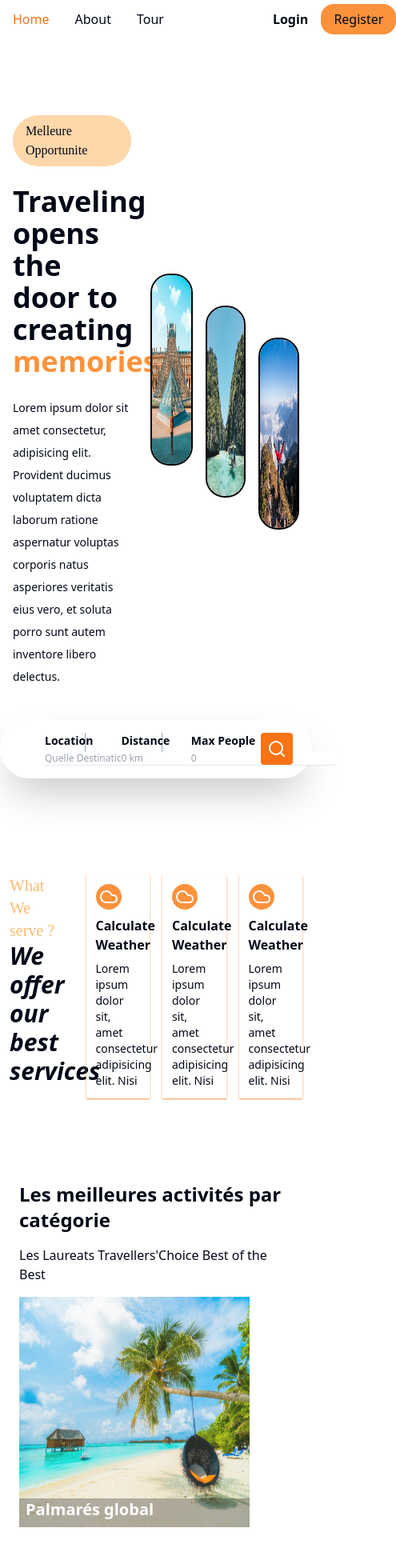
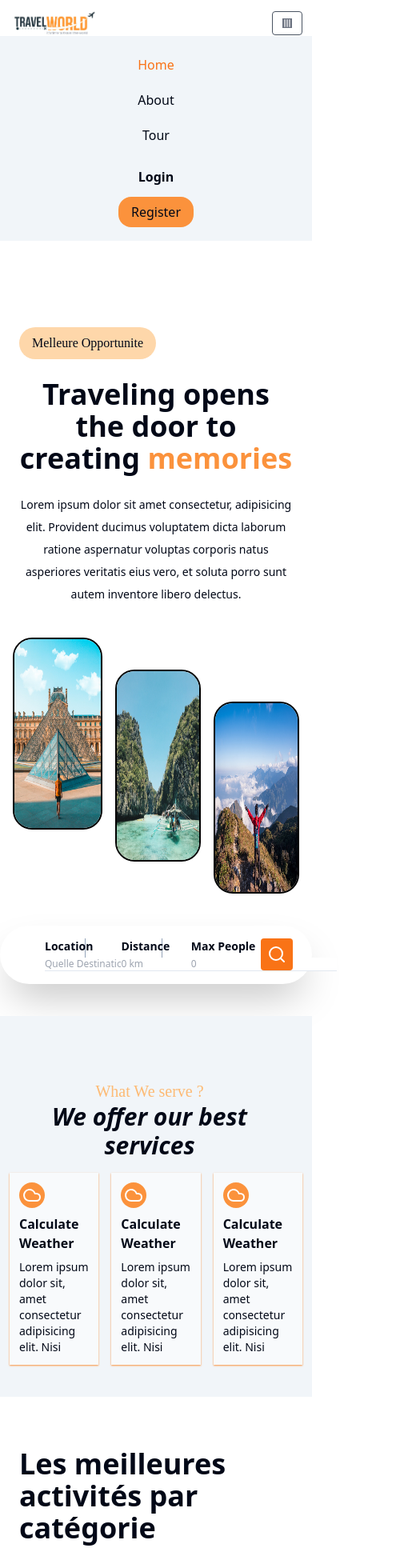
Before and after one commit to SidyMohamedSalim/easyTourisme, a Next.js app: page / in a window 390 px wide. Shown: the top 1950 px of the page at 80% size, 495 px wide, since content can reach past the window. Built offline with nearby package versions, Linux system fonts and the light colour scheme.

Commit message:
add responsive

```diff
--- a/app/header.tsx
+++ b/app/header.tsx
@@ -1,12 +1,16 @@
+import Menu from "@/components/ui/Menu";
+import { MenuIcon, X } from "lucide-react";
 import Image from "next/image";
 import Link from "next/link";
 import React from "react";
 
 const Header = () => {
+  const isOpen = false;
   return (
     <header>
-      <div className="max-w-5xl mx-auto flex items-center justify-between py-3">
-        <div>
+      <div className="max-w-5xl mx-auto max-md:flex-col flex items-center justify-between py-3 ">
+        <div className="flex justify-between max-md:w-full max-md:items-center max-md:px-3">
+          <div className=" ">
             <Image
               width={300}
               height={200}
@@ -15,7 +19,51 @@ const Header = () => {
               alt=""
             />
           </div>
-        <div className="flex justify-evenly gap-12">
+          <Menu isOpenned={isOpen} />
+        </div>
+
+        {/* Menu */}
+
+        {/* ResponsiveMenu */}
+        {!isOpen && (
+          <div className=" flex flex-col items-center justify-center  text-center  gap-1 md:hidden w-full bg-slate-100 py-3">
+            <nav className=" text-md font-light w-full ">
+              <div className="py-2 my-1 items-center flex flex-col hover:bg-white">
+                <Link href={"/"} className="px-4 text-orange-500">
+                  Home
+                </Link>
+              </div>
+              <div className="py-2 my-1 hover:bg-white">
+                <Link href={"/about"} className="px-4">
+                  About
+                </Link>
+              </div>
+              <div className="py-2 my-1 hover:bg-white">
+                <Link href={"/tours"} className="px-4 ">
+                  Tour
+                </Link>
+              </div>
+            </nav>
+            <div className="">
+              <div className="py-2 my-1 hover:bg-white">
+                <Link className="font-semibold p-4" href={"/auth/login"}>
+                  Login
+                </Link>
+              </div>
+              <div className="py-2 my-1">
+                <Link
+                  className="bg-orange-400 rounded-2xl px-4 py-2"
+                  href={"/auth/register"}
+                >
+                  Register
+                </Link>
+              </div>
+            </div>
+          </div>
+        )}
+        {/*  */}
+
+        <div className="flex justify-evenly gap-12 max-md:hidden">
           <nav className="mr-14 text-md font-light">
             <Link href={"/"} className="px-4 text-orange-500">
               Home
@@ -39,6 +87,8 @@ const Header = () => {
             </Link>
           </div>
         </div>
+
+        {/* Fin menu */}
       </div>
     </header>
   );
--- a/app/page.tsx
+++ b/app/page.tsx
@@ -1,7 +1,8 @@
 import Features from "@/components/home/Features";
+import News from "@/components/home/News";
 import Services from "@/components/home/Services";
 import Welcome from "@/components/home/Welcome";
-import Image from "next/image";
+import WhyMe from "../components/home/WhyMe";
 
 export default function Home() {
   return (
@@ -9,6 +10,8 @@ export default function Home() {
       <Welcome />
       <Services />
       <Features />
+      <WhyMe />
+      <News />
     </main>
   );
 }
--- a/components/home/Features.tsx
+++ b/components/home/Features.tsx
@@ -8,15 +8,15 @@ const Features = () => {
         <div className="mx-6">
           {/* title section */}
           <div>
-            <h1 className="font-semibold text-2xl mb-4">
+            <h1 className="font-semibold text-4xl mb-1">
               Les meilleures activités par catégorie
             </h1>
-            <p className="text-md">
+            <p className="text-md py-3">
               Les Laureats Travellers&apos;Choice Best of the Best
             </p>
           </div>
           {/* content */}
-          <div className="flex flex-wrap  gap-4">
+          <div className="grid  sm:grid-cols-2 md:grid-cols-3  gap-4">
             <BlocA title={"Palmarés global"} image={"/images/tour-img02.jpg"} />
             <BlocA title={"Palmarés global"} image={"/images/tour-img03.jpg"} />
             <BlocA title={"Palmarés global"} image={"/images/tour-img01.jpg"} />
--- /dev/null
+++ b/components/home/News.tsx
@@ -0,0 +1,40 @@
+import React from "react";
+import BlocB from "../ui/blocs/blocB";
+import BlocC from "../ui/blocs/blocC";
+
+const News = () => {
+  return (
+    <section className="relative my-16">
+      <div className="max-w-5xl mx-auto my-4 h-84 bg-covers">
+        <div className="mx-6">
+          {/* desc section */}
+          <div>
+            <h1 className="font-semibold text-4xl mb-1">
+              Nos offres du moment
+            </h1>
+            <p className="text-md py-3">
+              Lorem ipsum dolor sit amet consectetur adipisicing elit.
+            </p>
+          </div>
+          {/* content */}
+          <div className="grid  max-md:grid-cols-2 grid-cols-3  gap-4">
+            <BlocB
+              desc={"Palmarés global"}
+              image={"/tour-images/tour-img08.jpg"}
+            />
+            <BlocB
+              desc={"Palmarés global"}
+              image={"/tour-images/tour-img09.jpg"}
+            />
+            <BlocB desc={"Palmarés global"} image={"/images/gallery-03.jpg"} />
+            <BlocB desc={"Palmarés global"} image={"/images/gallery-04.jpg"} />
+            <BlocB desc={"Palmarés global"} image={"/images/gallery-02.jpg"} />
+            <BlocB desc={"Palmarés global"} image={"/images/gallery-01.jpg"} />
+          </div>
+        </div>
+      </div>
+    </section>
+  );
+};
+
+export default News;
--- a/components/home/Services.tsx
+++ b/components/home/Services.tsx
@@ -3,9 +3,9 @@ import React from "react";
 
 const Services = () => {
   return (
-    <div>
-      <div className="max-w-5xl mx-auto grid grid-cols-4 gap-4 px-3 pt-20 pb-10">
-        <div className="pr-4">
+    <div className="bg-slate-100">
+      <div className="max-w-5xl mx-auto grid grid-cols-4 max-md:grid-cols-3 gap-4 px-3 pt-20 pb-10 ">
+        <div className="pr-4 max-md:col-span-3 text-center">
           <h2 className="font-second text-xl text-orange-300">
             What We serve ?
           </h2>
@@ -25,7 +25,7 @@ export default Services;
 
 export const Service = () => {
   return (
-    <div className="sha shadow-sm shadow-orange-400 p-3">
+    <div className="sha shadow-sm shadow-orange-400 p-3 bg-slate-50">
       <div className="text-white bg-orange-400 w-fit p-1 rounded-full">
         <Cloud className="text-sm" />
       </div>
--- a/components/home/Welcome.tsx
+++ b/components/home/Welcome.tsx
@@ -6,9 +6,9 @@ const Welcome = () => {
   return (
     <div>
       <div className="max-w-5xl mx-auto">
-        <div className=" mx-auto flex justify-between items-center max-xl:px-4 pt-24">
+        <div className=" mx-auto flex max-md:flex-col max-md:px-0 justify-between items-center max-xl:px-4 pt-24">
           {/* left */}
-          <div className="w-[48%] pr-6">
+          <div className="w-[48%] pr-6 max-md:px-6 max-md:w-full max-md:text-center">
             <div className="bg-orange-200 w-fit px-4 py-2 rounded-full font-[cursive]">
               Melleure Opportunite
             </div>
@@ -25,7 +25,7 @@ const Welcome = () => {
           </div>
 
           {/* right */}
-          <div className="w-[55%] flex">
+          <div className="w-[55%] flex max-md:px-4 max-md:w-full max-md:mt-10">
             <div className="mr-4">
               <Image
                 className="w-96  h-60 mr-5 border-2 border-black rounded-3xl"
--- /dev/null
+++ b/components/home/WhyMe.tsx
@@ -0,0 +1,74 @@
+import { Globe, Globe2, LocateFixed, Map, MapIcon } from "lucide-react";
+import Image from "next/image";
+import React from "react";
+
+const WhyMe = () => {
+  return (
+    <section className="relative my-16 py-5 bg-slate-100">
+      <div className="max-w-5xl mx-auto my-4 h-84 bg-covers">
+        <div className="mx-6">
+          {/* title section */}
+          <div>
+            <h1 className="font-semibold text-4xl mb-1">Why Choose Us</h1>
+            <p className="text-md py-3">
+              The gladdest moment in human life, me thinks, is a departure into
+              unknown lands.
+            </p>
+          </div>
+          {/* content */}
+          <div className="grid grid-cols-4 grid-rows-4  gap-4 md:gap-2">
+            <div className=" row-span-2 col-span-4 md:col-span-2 md:row-span-4 ">
+              <Image
+                src={"/tour-images/tour-img01.jpg"}
+                alt=""
+                width={8000}
+                height={9000}
+                className="w-full h-full"
+              />
+            </div>
+            <div className=" row-span-1 col-span-2 md:col-span-1 md:row-span-2">
+              <Image
+                src={"/tour-images/tour-img05.jpg"}
+                alt=""
+                width={8000}
+                height={9000}
+                className="w-full h-full"
+              />
+            </div>
+            <div className=" row-span-1 col-span-2  flex bg-white justify-center items-center flex-col text-center px-3 md:col-span-1 md:row-span-2">
+              <Globe2 className="mb-2 mt-4" size={30} color={"orange"} />
+              <h1 className="text-2xl font-medium py-2 italic">
+                Passionate Travel
+              </h1>
+              <p className="text-sm px-3 py-2 font-extralight">
+                Lorem ipsum dolor sit amet consectetur adipisicing elit. Dolor,
+                soluta.
+              </p>
+            </div>
+            <div className=" row-span-1 col-span-2 bg-white flex justify-center items-center flex-col text-center px-3 md:col-span-1 md:row-span-2">
+              <LocateFixed className="my-2" size={30} color={"orange"} />
+              <h1 className="text-2xl font-medium py-2 italic">
+                Beautiful Place
+              </h1>
+              <p className="text-sm px-3 py-2 font-extralight">
+                Lorem ipsum dolor sit amet consectetur adipisicing elit. Dolor,
+                soluta.
+              </p>
+            </div>
+            <div className=" row-span-1 col-span-2 md:col-span-1 md:row-span-2">
+              <Image
+                src={"/tour-images/tour-img02.jpg"}
+                alt=""
+                width={8000}
+                height={9000}
+                className="w-full h-full"
+              />
+            </div>
+          </div>
+        </div>
+      </div>
+    </section>
+  );
+};
+
+export default WhyMe;
--- /dev/null
+++ b/components/ui/Menu.tsx
@@ -0,0 +1,39 @@
+"use client";
+import { X } from "lucide-react";
+import { useState } from "react";
+
+function Menu({ isOpenned }: { isOpenned: boolean }) {
+  const [isOpen, setIsOpen] = useState(false);
+  return (
+    <div className="block md:hidden">
+      <button
+        className="flex items-center px-3 py-2 border rounded text-gray-500 border-gray-600 "
+        onClick={() => {
+          setIsOpen(!isOpen);
+          isOpenned = isOpen;
+        }}
+      >
+        {isOpen ? (
+          <X
+            size={15}
+            className="transition-transform rotate-180 duration-100"
+          />
+        ) : (
+          <svg
+            className="fill-current h-3 w-3 transition rotate-90 duration-150 ease-in-out"
+            viewBox="0 0 20 20"
+            xmlns="http://www.w3.org/2000/svg"
+          >
+            <title>Menu</title>
+            <path
+              d="M0 0h20v20H0V0zm2 9h16v2H2V9zm0-5h16v2H2V4zm0 10h16v2H2v-2z"
+              fillRule="evenodd"
+            />
+          </svg>
+        )}
+      </button>
+    </div>
+  );
+}
+
+export default Menu;
--- a/components/ui/blocs/blocA.tsx
+++ b/components/ui/blocs/blocA.tsx
@@ -1,3 +1,4 @@
+import { MapPin, Star } from "lucide-react";
 import Image from "next/image";
 import React from "react";
 
@@ -7,18 +8,38 @@ type blocAProps = {
 };
 const BlocA = ({ title, image }: blocAProps) => {
   return (
-    <div className=" relative  my-4 mr-2">
+    <div className=" relative  my-4 mr-2 shadow-2xl rounded-sm">
       <div className="opacity-90">
         <Image
           src={image}
           alt=""
-          className="w-72 h-72"
+          className="w-72 h-64 rounded-sm max-sm:w-full"
           width={600}
           height={600}
         />
-        <h1 className="absolute  w-full z-10 font-extrabold bg text-xl  bottom-0 p-2 text-white before:w-full before:h-9 before:bg-black before:absolute before:left-0 before:opacity-30 before:-z-10">
-          {title}
-        </h1>
+        <div className="text-xs flex justify-between text-center items-center px-3 pt-3">
+          <div className="flex  gap-1 items-center">
+            <MapPin className="text-[0.3rem] text-orange-300" size={22} />
+            <h3>Paris</h3>
+          </div>
+          <div className="flex   gap-1 items-center">
+            <Star className="text-orange-300" size={22} />
+            <h3>4.2</h3>
+          </div>
+        </div>
+        <div className="p-3">
+          <h1 className=" w-full  font-semibold bg text-xl">{title}</h1>
+        </div>
+
+        <div className="px-3 pb-2 flex justify-between items-center">
+          <h4 className="text-sm">
+            <span className="text-orange-400 text-base font-bold">$99 </span>
+            /person
+          </h4>
+          <button className="bg-orange-400 px-2 py-1 text-sm text-white rounded-md">
+            Book Now
+          </button>
+        </div>
       </div>
     </div>
   );
--- a/components/ui/blocs/blocB.tsx
+++ b/components/ui/blocs/blocB.tsx
@@ -4,7 +4,7 @@ import React from "react";
 
 const BlocB = ({ desc, image }: { desc: string; image: string }) => {
   return (
-    <div className="relative mr-3 w-72 my-4 hover:opacity-50">
+    <div className="relative mr-4  my-4 hover:opacity-50 ">
       <div className="absolute top-2 right-2 text-xl flex items-center justify-center bg-white px-2 w-8 h-8 rounded-full ">
         <Heart />
       </div>
```
Lines whose indentation alone changed are shown as unchanged.
